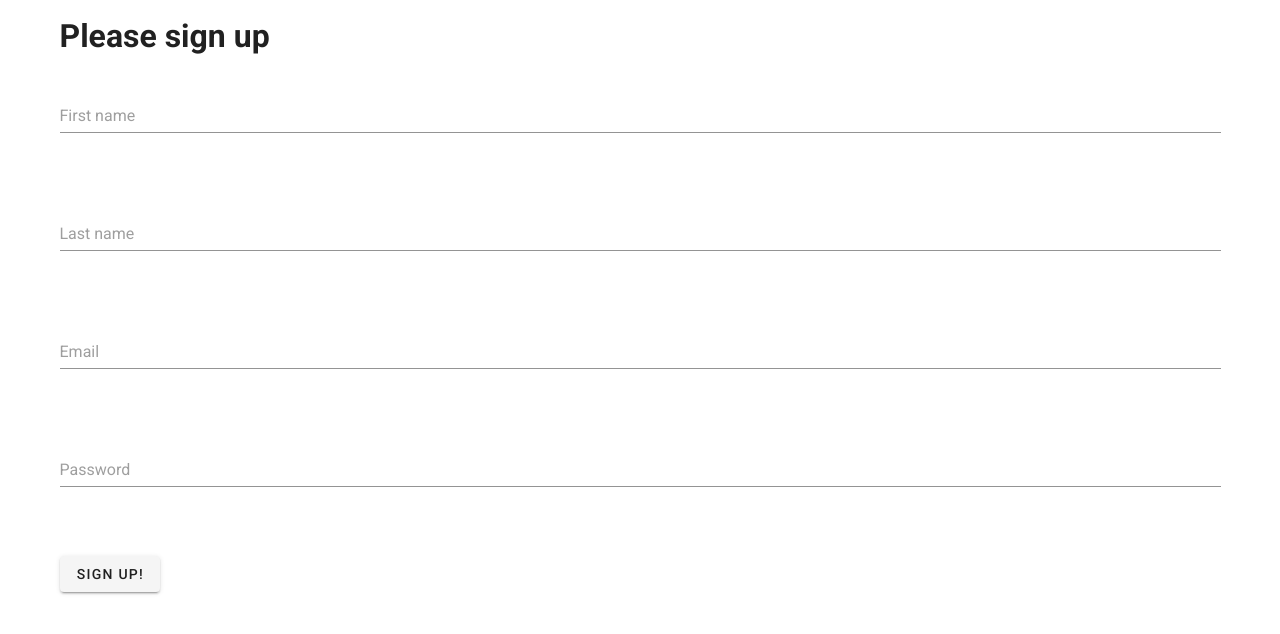
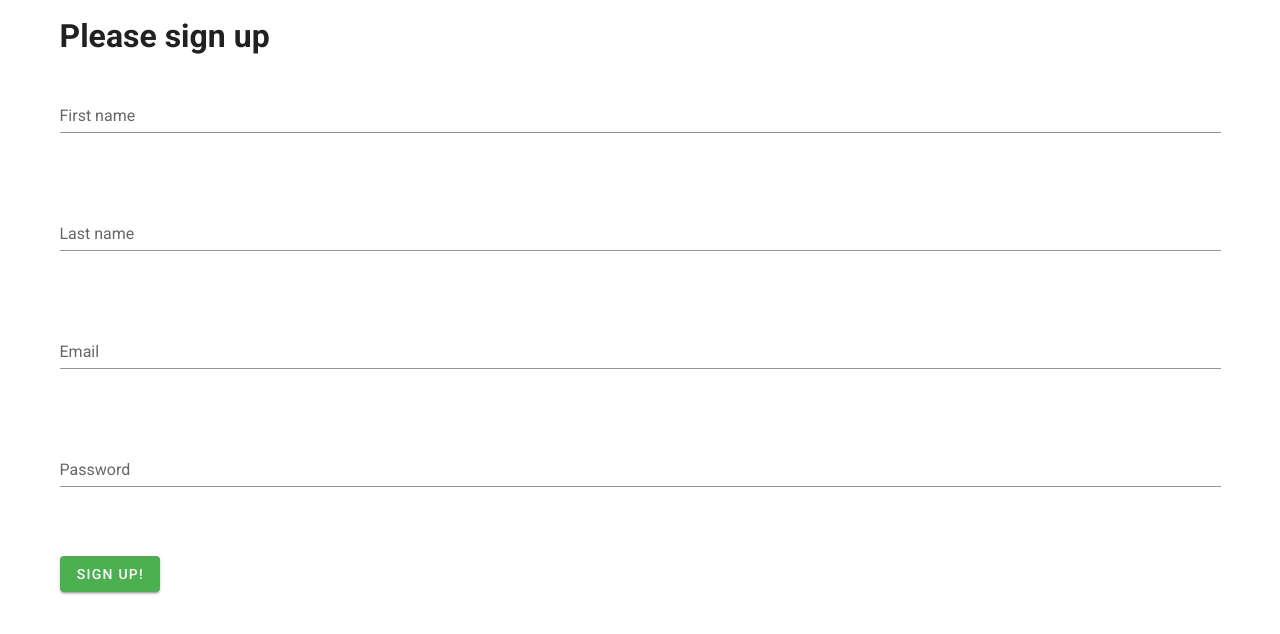
Before and after one commit to AndrusKukk/time-mapping-front, a Vue app: page /signup in a window 1280 px wide. Shown: the top 634 px of the page. Built offline with nearby package versions, Linux system fonts and the light colour scheme.

Commit message:
signup page with errors

```diff
--- a/src/views/Signup.vue
+++ b/src/views/Signup.vue
@@ -1,19 +1,27 @@
 <template>
-  <div id="app" class="text-xs-center" >
-    <h1>Please sign up</h1><br>
-    <v-text-field v-model="users.firstName" placeholder="First name" ></v-text-field><br><br>
-    <v-text-field v-model="users.lastName" placeholder="Last name" ></v-text-field><br><br>
-    <v-text-field v-model="users.email" placeholder="Email" ></v-text-field><br><br>
-    <v-text-field v-model="users.password" type="password" placeholder="Password"></v-text-field><br><br>
-    <v-btn v-on:click="saveInHtml()">Sign up!</v-btn><br><br>
-    <h5 align="center">{{errorText}}</h5>
+  <div id="app" class="text-xs-center">
+    <v-form v-model="valid" class="mb-4" lazy-validation>
+      <h1>Please sign up</h1><br>
+      <v-text-field v-model="firstName" label="First name"></v-text-field>
+      <br><br>
+      <v-text-field v-model="lastName" label="Last name"></v-text-field>
+      <br><br>
+      <v-text-field v-model="email" :rules="emailRules" required label="Email"></v-text-field>
+      <br><br>
+      <v-text-field v-model="password" :rules="passwordRules" required type="password" label="Password"></v-text-field>
+      <br><br>
+      <v-btn :disabled="!valid" @click="saveInHtml()" color="success">Sign up!</v-btn>
+      <br><br>
+      <h5 style="text-align:center">{{ errorText }}</h5>
+    </v-form>
   </div>
 </template>
 <script>
 
 let saveInJn = function () {
   this.$http.post('/public/createuser', this.users)
-      .then(response =>{this.user = response.data
+      .then(response => {
+        this.user = response.data
         this.errorText = ''
 
       })
@@ -28,14 +36,31 @@ export default {
   components: {},
   data: function () {
     return {
-      users: {},
-      user:'',
-      errorText:'',
+      valid: true,
+      users: {
+        firstName: '',
+        lastName: '',
+        password: '',
+        passwordRules: [
+          v => !!v || 'Password is required',
+          v => (v && v.length >= 7) || 'Password must be at least 7 characters',
+        ],
+        email: '',
+        emailRules: [
+          v => !!v || 'E-mail is required',
+          v => /.+@.+\..+/.test(v) || 'E-mail must be valid',
+        ]
+      },
+      user: "",
+      errorText: "",
     }
   },
+
   methods: {
-    saveInHtml: saveInJn
-  }
+    saveInHtml() {
+      this.$refs.form.saveInHtml()
+      saveInJn()
+    },
+  },
 }
-
 </script>
```
